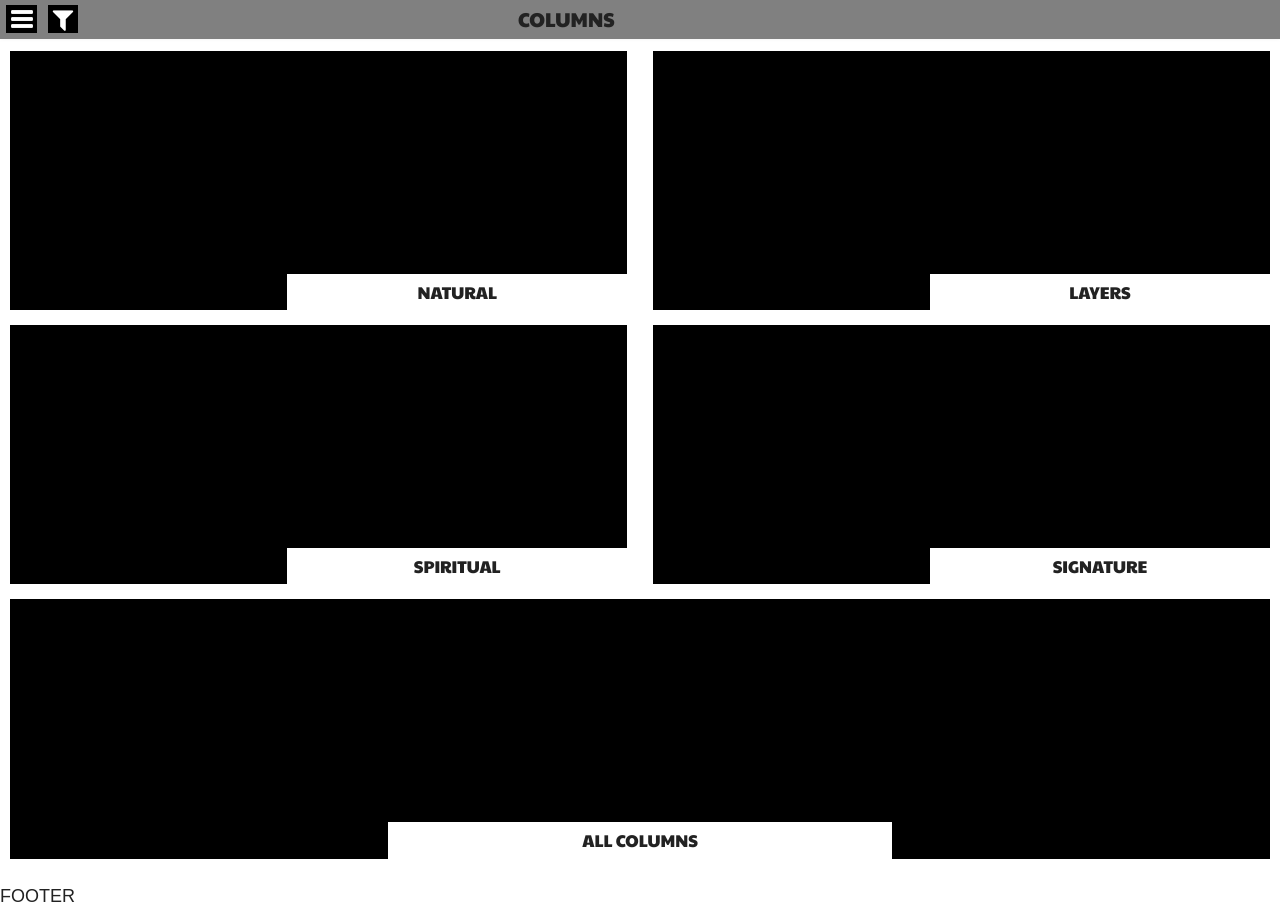
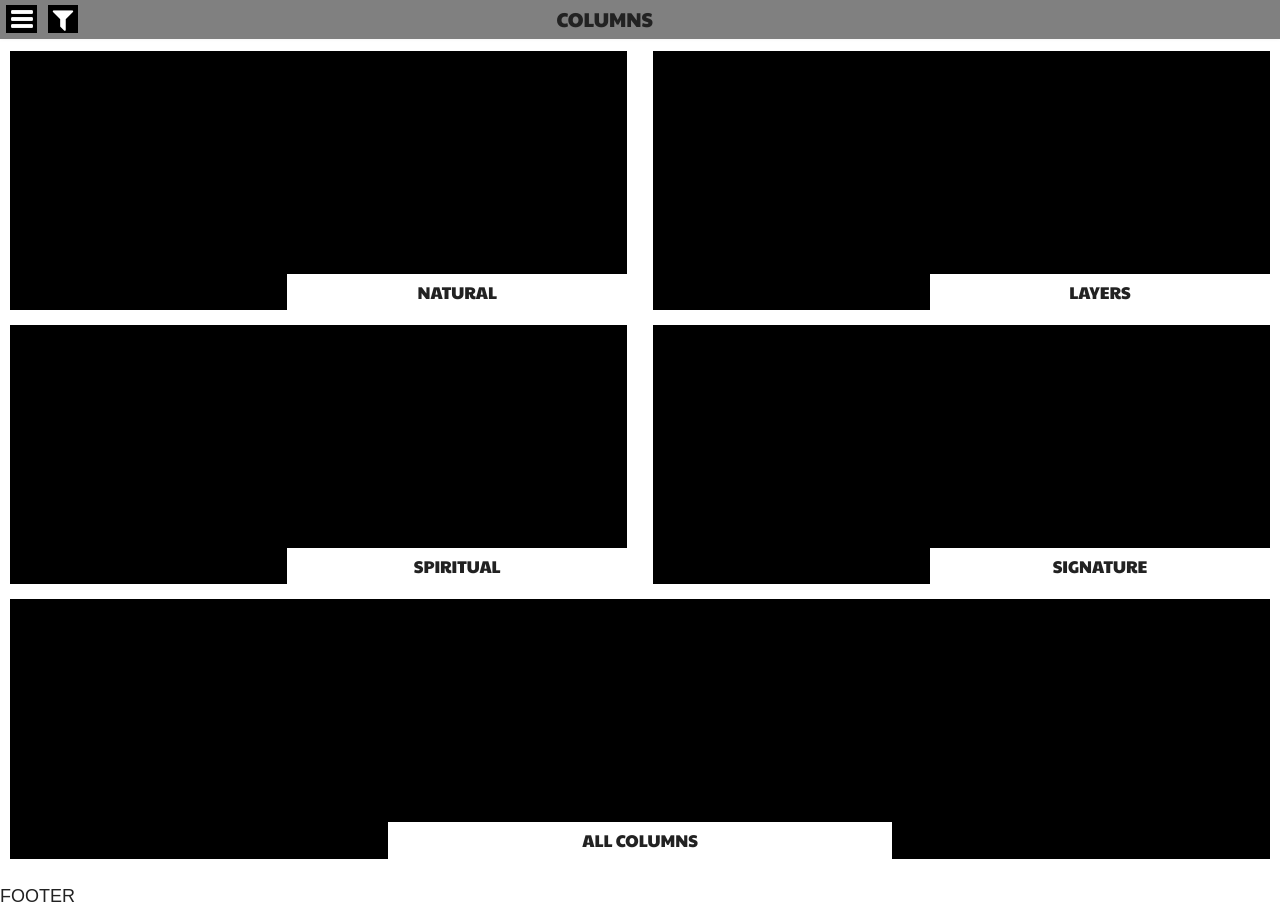
Before and after one commit to AshleySolomon/waxman, a PHP site: page /php/column_candles.php in a window 1280 px wide. Shown: the part 99-1008 px from the top of the page. Run offline with PHP 8.4, Linux system fonts and the light colour scheme; some libraries are stand-ins or nearby versions; some web fonts are replaced.

Commit message:
#breadcrumbs @ 640 & 768
Centered (roughly) the #breadcrumbs @ min-width 640 and 768

```diff
--- a/css/waxman_all.css
+++ b/css/waxman_all.css
@@ -407,22 +407,27 @@ footer {
   }
 }
 @media only screen and (min-width: 640px) {
-  /* line 417, ../scss/waxman_all.scss */
+  /* line 414, ../scss/waxman_all.scss */
+  #breadcrumbs {
+    left: 42%;
+  }
+
+  /* line 420, ../scss/waxman_all.scss */
   main .column {
     height: 216px;
     width: 30%;
     padding-left: 19%;
   }
-  /* line 421, ../scss/waxman_all.scss */
+  /* line 424, ../scss/waxman_all.scss */
   main .column .title {
     margin-top: 179.28px;
   }
-  /* line 424, ../scss/waxman_all.scss */
+  /* line 427, ../scss/waxman_all.scss */
   main .column#all_columns {
     width: 100%;
     padding-left: 0;
   }
-  /* line 429, ../scss/waxman_all.scss */
+  /* line 432, ../scss/waxman_all.scss */
   main .column#all_columns .title {
     margin-left: auto;
     margin-right: auto;
@@ -430,21 +435,26 @@ footer {
 }
 @media only screen and (min-width: 768px) {
   /* line 443, ../scss/waxman_all.scss */
+  #breadcrumbs {
+    left: 43%;
+  }
+
+  /* line 449, ../scss/waxman_all.scss */
   main .column {
     height: 259.2px;
     width: 27%;
     padding-left: 22%;
   }
-  /* line 447, ../scss/waxman_all.scss */
+  /* line 453, ../scss/waxman_all.scss */
   main .column .title {
     margin-top: 222.912px;
   }
-  /* line 450, ../scss/waxman_all.scss */
+  /* line 456, ../scss/waxman_all.scss */
   main .column#all_columns {
     width: 100%;
     padding-left: 0;
   }
-  /* line 455, ../scss/waxman_all.scss */
+  /* line 461, ../scss/waxman_all.scss */
   main .column#all_columns .title {
     margin-left: auto;
     margin-right: auto;
--- a/scss/waxman_all.scss
+++ b/scss/waxman_all.scss
@@ -411,6 +411,9 @@ footer{
 }
 
 @media only screen and (min-width: 640px){
+    #breadcrumbs{
+        left: 42%;
+    }
     // Override previous value of column height
     $column-height: ($column-height * 0.2) + $column-height;
     main{
@@ -437,6 +440,9 @@ footer{
 }
 
 @media only screen and (min-width: 768px){
+    #breadcrumbs{
+        left: 43%;
+    }
     // Override previous value of column height
     $column-height: ($column-height * 0.2) + $column-height;
     main{
```
